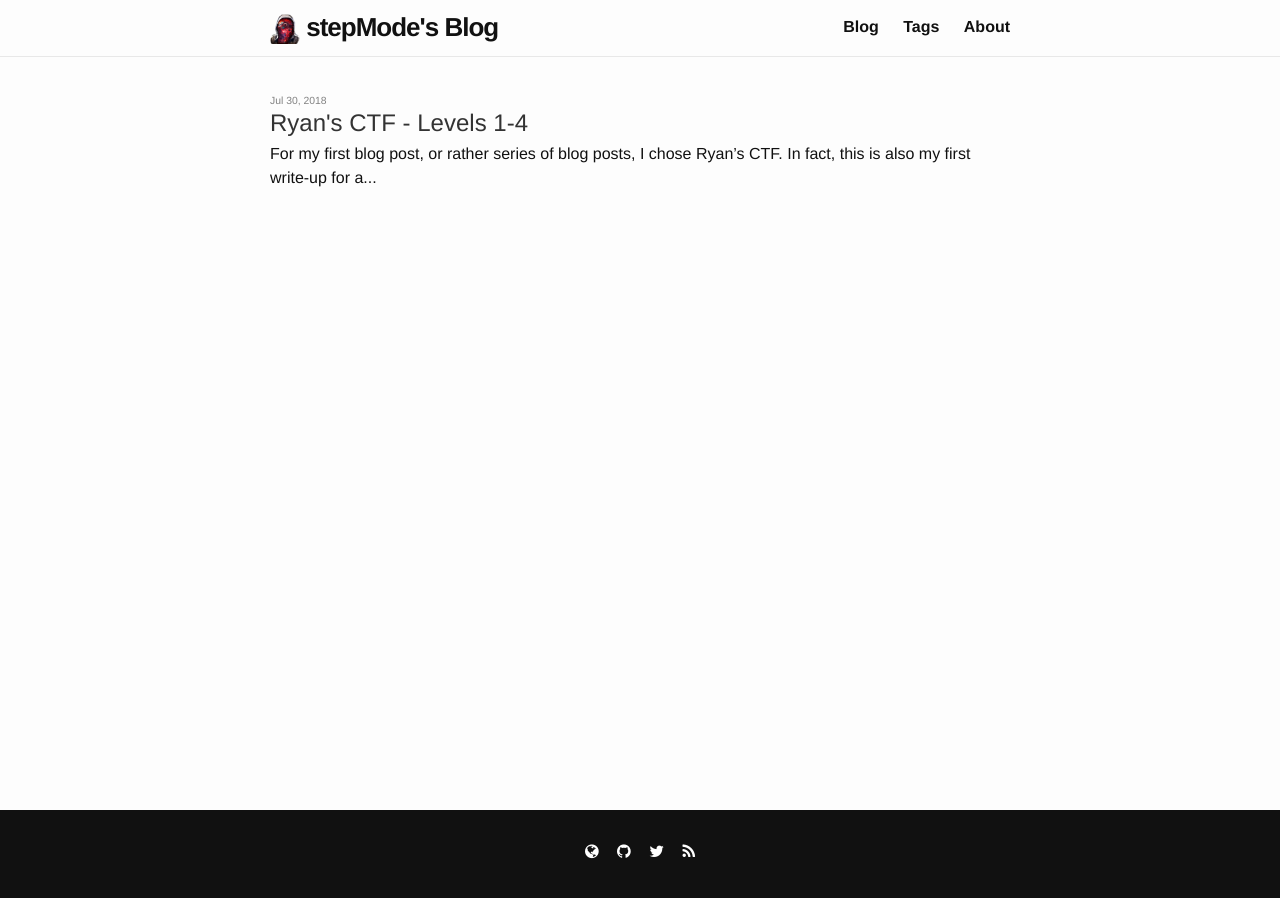
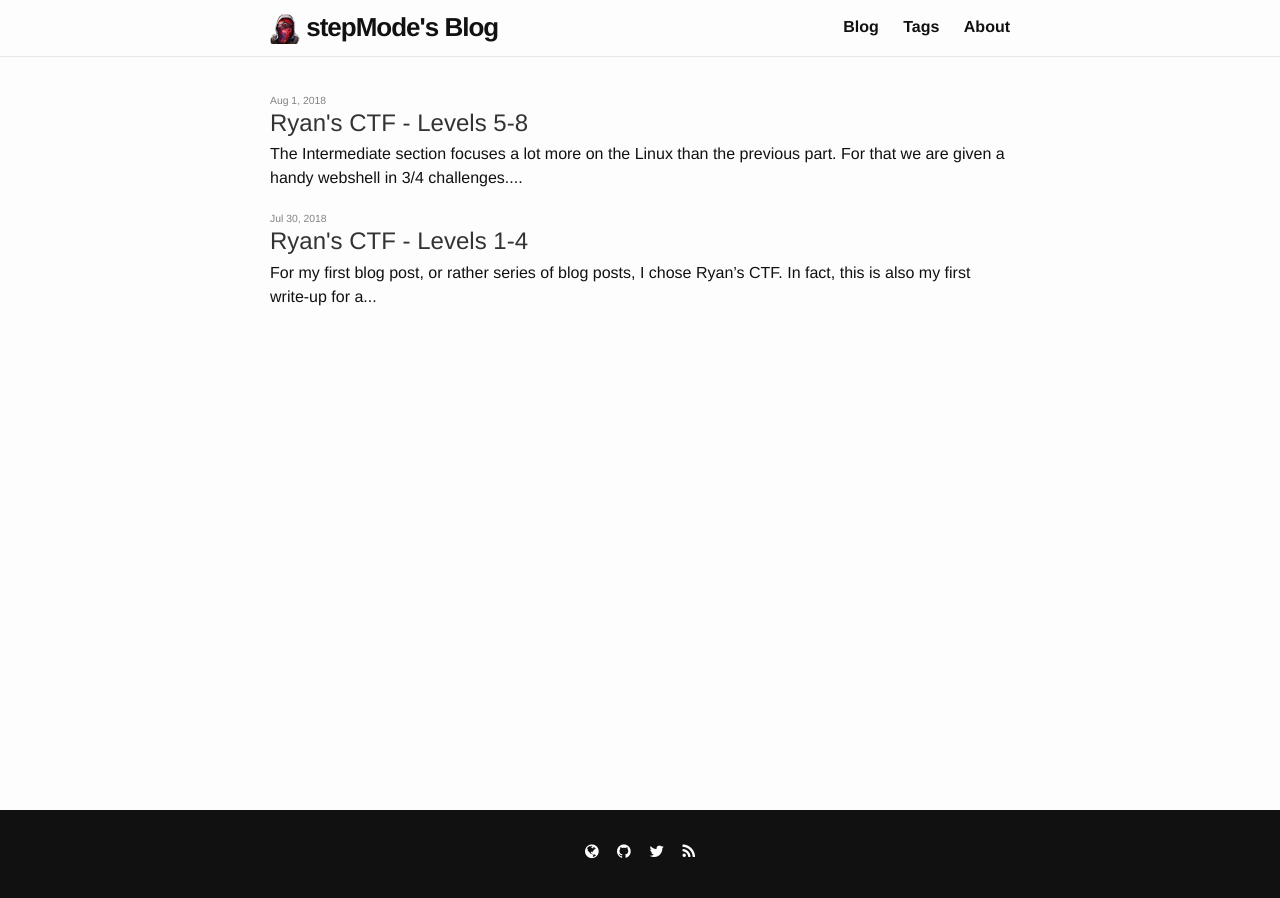
Before and after one commit to stepMode/stepmode.github.io, a Jekyll site: the page built from index.html, in a window 1280 px wide. Built offline with Jekyll 4.4.1, drawn with Linux system fonts in a browser that asks for light colours; the list of posts is cut into pages by our own code; some of the changed lines change nothing that is shown.

Commit message:
first part of 2nd post

````diff
--- a/_posts/2018-07-30-ryans-ctf-levels-1-to-4.md
+++ b/_posts/2018-07-30-ryans-ctf-levels-1-to-4.md
@@ -185,4 +185,4 @@ Since it's just encoding and a really common and well known too, we can easily d
 
 <br>
 
-That's it, we solved all challenges in the first category. In the next post we will start with the *Advanced* section.
+That's it, we solved all challenges in the first category. In the next post we will start with the *Intermediate* section.
--- /dev/null
+++ b/_posts/2018-08-01-ryans-ctf-levels-5-to-8.md
@@ -0,0 +1,58 @@
+---
+layout: post
+title: "Ryan's CTF - Levels 5-8"
+categories:
+author: "stepMode"
+meta: ""
+tags: ctf
+---
+
+The *Intermediate* section focuses a lot more on the Linux than the previous part. For that we are given a handy webshell in 3/4 challenges. Let's head right into it!
+
+# Level 5 - Database password
+
+{% include image.html
+            img="/assets/2018-08-01-ryans-ctf-levels-5-to-8/level5_task.png"
+            title="level5_task"
+            caption="Level 5 Task" %}
+
+<br>
+
+The task provides us with an URL and login credentials. After accessing the page we get prompted to login with the given credentials.
+
+<br>
+
+{% include image.html
+            img="/assets/2018-08-01-ryans-ctf-levels-5-to-8/level5_webshell.png"
+            title="level5_webshell"
+            caption="Webshell" %}
+
+<br>
+
+Remembering the challenge name we start by looking for running databases. MySQL is a popular choice, let's start with it.
+
+
+<br>
+
+{% include image.html
+            img="/assets/2018-08-01-ryans-ctf-levels-5-to-8/level5_mysql_process.png"
+            title="level5_mysql_process"
+            caption="MySQL Process" %}
+
+<br>
+
+Now that we know what we got, we can plan our strategy. I mean we already got access to the host running the database server, there has to be something we can do. We could try to just login to the server, maybe it is that easy.
+
+```shell
+~$ mysql -u competitor -p
+Enter password:
+```
+
+Oh well, we don't know the password of the user competitor. You might think it's `challenge1` but the credentials we used to access the webshell are not connected to the actual user inside the webshell.
+
+Since this is a Linux system there should exist at least one other user that might be useful to us. The `root` user is usually the user with the UID (user identifier) 0, which on Linux (or Unix-like) systems makes it the superuser. Thus it comes with close to unlimited permissions. Let's see what happens when we try to login as `root`.
+
+```shell
+~$ mysql -u root -p
+Enter password:
+```
````
Also changed, not shown: assets/2018-08-01-ryans-ctf-level-5-to-8/level5_mysql_process.png (added), assets/2018-08-01-ryans-ctf-level-5-to-8/level5_task.png (added), assets/2018-08-01-ryans-ctf-level-5-to-8/level5_webshell.png (added).
